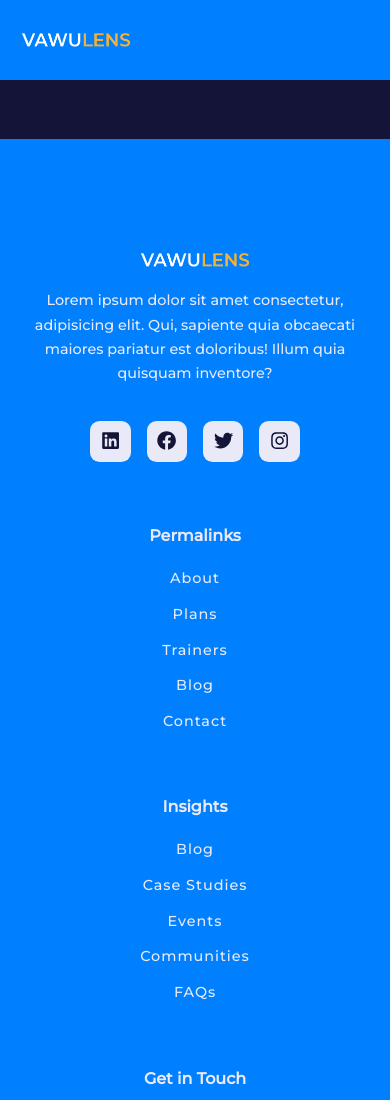
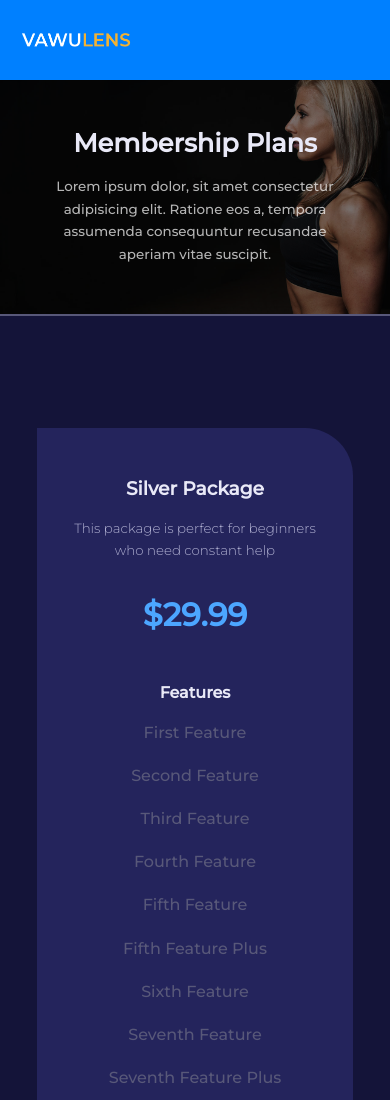
Before and after one commit to Canaga81/sport-web, a React (Vite) app: page /plans in a window 390 px wide. Shown: the top 1100 px of the page. Built offline with nearby package versions, Linux system fonts and the light colour scheme; some icons are missing.

Commit message:
Plans Page Finish

```diff
--- a/src/data.js
+++ b/src/data.js
@@ -180,71 +180,71 @@ export const testimonials = [
 
 
 
-// export const plans = [
-//     {
-//         id: 1,
-//         name: 'Silver Package',
-//         desc: 'This package is perfect for beginners who need constant help',
-//         price: 29.99,
-//         features: [
-//             { feature: 'First Feature', available: true },
-//             { feature: 'Second Feature', available: true },
-//             { feature: 'Third Feature', available: true },
-//             { feature: 'Fourth Feature', available: true },
-//             { feature: 'Fifth Feature', available: true },
-//             { feature: 'Fifth Feature Plus', available: false },
-//             { feature: 'Sixth Feature', available: false },
-//             { feature: 'Seventh Feature', available: false },
-//             { feature: 'Seventh Feature Plus', available: false },
-//             { feature: 'Eighth Feature', available: false },
-//             { feature: 'Ninth Feature', available: false },
-//             { feature: 'Tenth Feature', available: false },
-//             { feature: 'Eleventh Feature', available: false }
-//         ]
-//     },
-//     {
-//         id: 2,
-//         name: 'Gold Package',
-//         desc: 'This is the perfect package for beginners who know what their doing',
-//         price: 49.99,
-//         features: [
-//             { feature: 'First Feature', available: true },
-//             { feature: 'Second Feature', available: true },
-//             { feature: 'Third Feature', available: true },
-//             { feature: 'Fourth Feature', available: true },
-//             { feature: 'Fifth Feature', available: true },
-//             { feature: 'Fifth Feature Plus', available: true },
-//             { feature: 'Sixth Feature', available: true },
-//             { feature: 'Seventh Feature', available: true },
-//             { feature: 'Seventh Feature Plus', available: true },
-//             { feature: 'Eighth Feature', available: false },
-//             { feature: 'Ninth Feature', available: false },
-//             { feature: 'Tenth Feature', available: false },
-//             { feature: 'Eleventh Feature', available: false }
-//         ]
-//     },
-//     {
-//         id: 3,
-//         name: 'Platinum Package',
-//         desc: 'This package is perfect for busy people who need home service',
-//         price: 89.99,
-//         features: [
-//             { feature: 'First Feature', available: true },
-//             { feature: 'Second Feature', available: true },
-//             { feature: 'Third Feature', available: true },
-//             { feature: 'Fourth Feature', available: true },
-//             { feature: 'Fifth Feature', available: true },
-//             { feature: 'Fifth Feature Plus', available: true },
-//             { feature: 'Sixth Feature', available: true },
-//             { feature: 'Seventh Feature', available: true },
-//             { feature: 'Seventh Feature Plus', available: true },
-//             { feature: 'Eighth Feature', available: true },
-//             { feature: 'Ninth Feature', available: true },
-//             { feature: 'Tenth Feature', available: true },
-//             { feature: 'Eleventh Feature', available: true }
-//         ]
-//     }
-// ];
+export const plans = [
+    {
+        id: 1,
+        name: 'Silver Package',
+        desc: 'This package is perfect for beginners who need constant help',
+        price: 29.99,
+        features: [
+            { feature: 'First Feature', available: true },
+            { feature: 'Second Feature', available: true },
+            { feature: 'Third Feature', available: true },
+            { feature: 'Fourth Feature', available: true },
+            { feature: 'Fifth Feature', available: true },
+            { feature: 'Fifth Feature Plus', available: false },
+            { feature: 'Sixth Feature', available: false },
+            { feature: 'Seventh Feature', available: false },
+            { feature: 'Seventh Feature Plus', available: false },
+            { feature: 'Eighth Feature', available: false },
+            { feature: 'Ninth Feature', available: false },
+            { feature: 'Tenth Feature', available: false },
+            { feature: 'Eleventh Feature', available: false }
+        ]
+    },
+    {
+        id: 2,
+        name: 'Gold Package',
+        desc: 'This is the perfect package for beginners who know what their doing',
+        price: 49.99,
+        features: [
+            { feature: 'First Feature', available: true },
+            { feature: 'Second Feature', available: true },
+            { feature: 'Third Feature', available: true },
+            { feature: 'Fourth Feature', available: true },
+            { feature: 'Fifth Feature', available: true },
+            { feature: 'Fifth Feature Plus', available: true },
+            { feature: 'Sixth Feature', available: true },
+            { feature: 'Seventh Feature', available: true },
+            { feature: 'Seventh Feature Plus', available: true },
+            { feature: 'Eighth Feature', available: false },
+            { feature: 'Ninth Feature', available: false },
+            { feature: 'Tenth Feature', available: false },
+            { feature: 'Eleventh Feature', available: false }
+        ]
+    },
+    {
+        id: 3,
+        name: 'Platinum Package',
+        desc: 'This package is perfect for busy people who need home service',
+        price: 89.99,
+        features: [
+            { feature: 'First Feature', available: true },
+            { feature: 'Second Feature', available: true },
+            { feature: 'Third Feature', available: true },
+            { feature: 'Fourth Feature', available: true },
+            { feature: 'Fifth Feature', available: true },
+            { feature: 'Fifth Feature Plus', available: true },
+            { feature: 'Sixth Feature', available: true },
+            { feature: 'Seventh Feature', available: true },
+            { feature: 'Seventh Feature Plus', available: true },
+            { feature: 'Eighth Feature', available: true },
+            { feature: 'Ninth Feature', available: true },
+            { feature: 'Tenth Feature', available: true },
+            { feature: 'Eleventh Feature', available: true }
+        ]
+    }
+];
 
 
 
--- a/src/pages/Home/index.jsx
+++ b/src/pages/Home/index.jsx
@@ -1,10 +1,9 @@
 import FAQs from '../../components/FAQs';
-import Footer from '../../components/Footer';
 import MainHeader from '../../components/MainHeader';
 import Programs from '../../components/Programs';
 import Testimonials from '../../components/Testimonials';
 import Values from '../../components/Values';
-import './home.css'
+import './home.css';
 
 const Home = () => {
 
@@ -20,11 +19,10 @@ const Home = () => {
 
       <Testimonials />
 
-      <Footer />
 
     </>
-  )
+  );
 
-}
+};
 
-export default Home
+export default Home;
--- a/src/pages/NotFound/index.jsx
+++ b/src/pages/NotFound/index.jsx
@@ -1,8 +1,18 @@
 import React from 'react'
+import { Link } from 'react-router-dom';
+import './notfound.css'
 
 const NotFound = () => {
   return (
-    <div>NotFound</div>
+    <section>
+      <div className="container notfound__container">
+        <h2>Page Not Found</h2>
+
+        <Link className='btn' to='/'>Go Home Page</Link>
+      </div>
+
+
+    </section>
   )
 }
 
--- /dev/null
+++ b/src/pages/NotFound/notfound.css
@@ -0,0 +1,9 @@
+.notfound__container {
+    text-align: center;
+    padding-top: 8rem;
+}
+
+.notfound__container .btn {
+    margin-top: 2rem;
+    display: inline-block;
+}
--- a/src/pages/Plans/index.jsx
+++ b/src/pages/Plans/index.jsx
@@ -1,9 +1,45 @@
-import'./plans.css'
+import './plans.css';
+import { plans } from '../../data';
+import Card from '../../UI/Card';
+import HeaderImage from '../../images/header_bg_4.jpg';
+import Header from '../../components/Header';
 
 const Plans = () => {
   return (
-    <div>Plans</div>
-  )
-}
+    <>
+      <Header title='Membership Plans' image={HeaderImage}>
+        Lorem ipsum dolor, sit amet consectetur adipisicing elit.
+        Ratione eos a, tempora assumenda consequuntur
+        recusandae aperiam vitae suscipit.
+      </Header>
 
-export default Plans
+      <section className="plans">
+        <div className="container plans__container">
+          {
+            plans.map( ( { id, name, desc, price, features } ) => {
+              return (
+                <Card className='plan' key={id}>
+                  <h3>{name}</h3>
+                  <small>{desc}</small>
+                  <h1>{`$${ price }`}</h1>
+                  <h4>Features</h4>
+                    {
+                      features.map( ( { feature, available, index } ) => {
+                        return (
+                          <p key={index} className={!available ? 'disabled' : ''}>{feature}</p>
+                        )
+                      } )
+                  }
+
+                  <button className='btn lg'>Choose Plan</button>
+                </Card>
+              );
+            } )
+          }
+        </div>
+      </section>
+    </>
+  );
+};
+
+export default Plans;
--- a/src/pages/Plans/plans.css
+++ b/src/pages/Plans/plans.css
@@ -0,0 +1,62 @@
+.plans__container {
+    display: grid;
+    grid-template-columns: repeat(3, 1fr);
+    gap: 3rem;
+}
+
+.plan h3 {
+    margin-bottom: 0.8rem;
+}
+
+.plan small {
+    margin-bottom: 2rem;
+}
+
+.plan h1 {
+    color: var(--color-primary-variant);
+    display: inline-block;
+    margin-bottom: 1rem;
+}
+
+.plan h2 {
+    display: inline;
+    color: var(--color-gray-400);
+}
+
+.plan h4 {
+    margin-top: 2rem;
+}
+
+.plan p {
+    margin-top: 1rem;
+    color: var(--color-gray-400);
+}
+
+.plan p.disabled {
+    color: var(--color-gray-400);
+}
+
+.plan button {
+    margin-top: 3rem;
+    cursor: pointer;
+    display: inline-block;
+}
+
+@media screen and (max-width: 1024px) {
+    .plans__container {
+        grid-template-columns: 1fr 1fr;
+        gap: 2rem;
+    }
+}
+
+
+@media screen and (max-width: 600px) {
+    .plans__container {
+        grid-template-columns: 1fr;
+    }
+
+    .plan {
+        width: 90%;
+        margin-inline: auto;
+    }
+}
```
